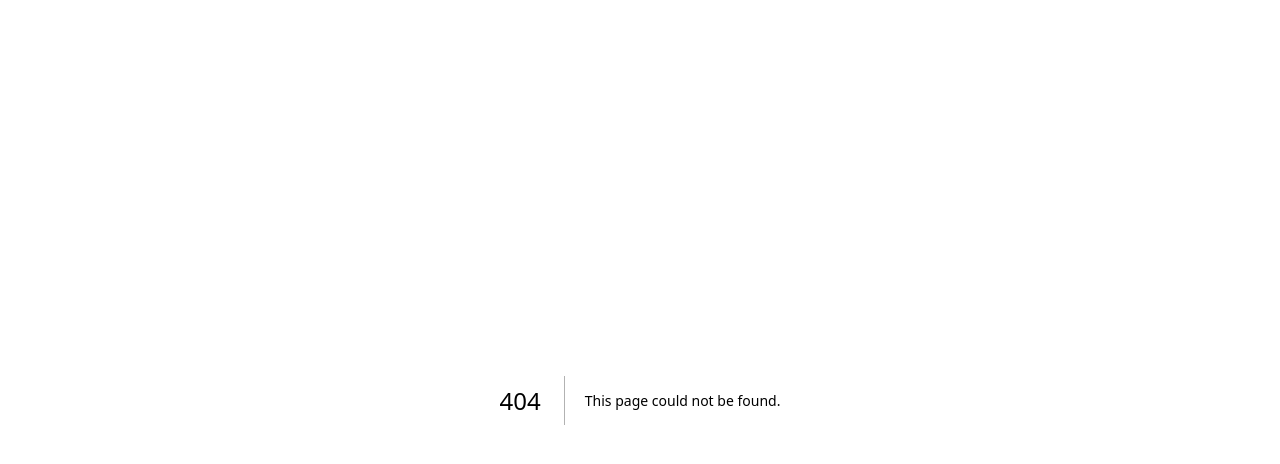
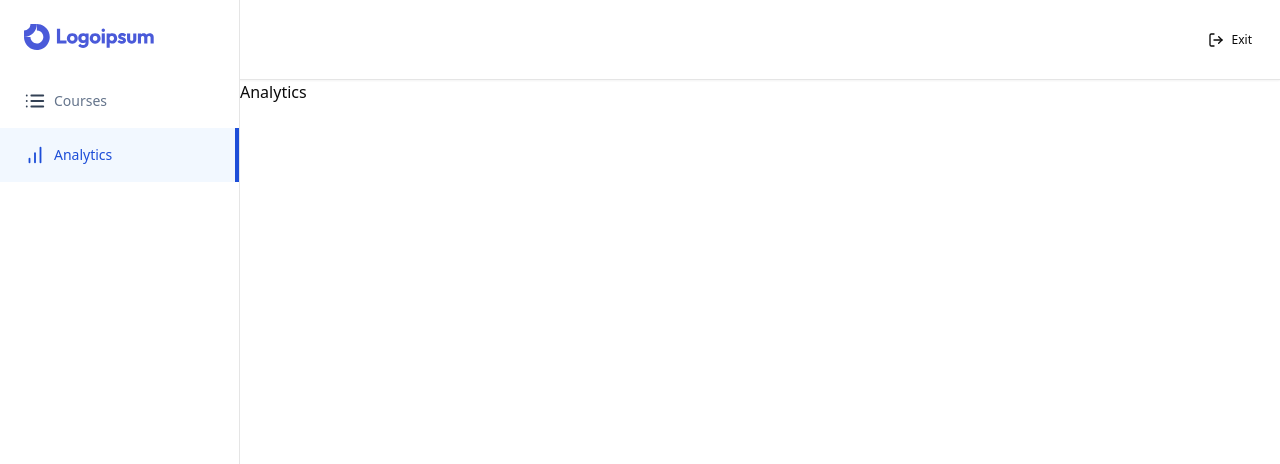
Before and after one commit to christienMD/lms-course-platform, a Next.js app: page /teacher/analytics in a window 1280 px wide. Before the commit this address had no page. Shown: the top 464 px of the page. Built offline with nearby package versions, Linux system fonts and the light colour scheme.

Commit message:
refactor: update Logo color refactor: create teacher create page

```diff
--- /dev/null
+++ b/app/(dashboard)/(routes)/teacher/analytics/page.tsx
@@ -0,0 +1,9 @@
+import React from 'react'
+
+const Analytics = () => {
+  return (
+    <div>Analytics</div>
+  )
+}
+
+export default Analytics
--- a/app/(dashboard)/(routes)/teacher/courses/page.tsx
+++ b/app/(dashboard)/(routes)/teacher/courses/page.tsx
@@ -1,9 +1,15 @@
-import React from 'react'
+import { Button } from "@/components/ui/button";
+import Link from "next/link";
+import React from "react";
 
 const CoursesPage = () => {
   return (
-    <div>CoursesPage</div>
-  )
-}
+    <div className="p-6">
+      <Button asChild>
+        <Link href="/teacher/create">New Course</Link>
+      </Button>
+    </div>
+  );
+};
 
-export default CoursesPage
+export default CoursesPage;
--- /dev/null
+++ b/app/(dashboard)/(routes)/teacher/create/page.tsx
@@ -0,0 +1,7 @@
+"use client";
+
+const CreatePage = () => {
+  return <div>CreatePage</div>;
+};
+
+export default CreatePage;
--- a/app/(dashboard)/_components/SidebarItem.tsx
+++ b/app/(dashboard)/_components/SidebarItem.tsx
@@ -29,19 +29,19 @@ const SidebarItem = ({ icon: Icon, label, href }: Props) => {
       className={cn(
         "h-full flex items-center gap-x-2 text-slate-500 text-sm font[500] pl-6 hover:text-slate-600 hover:bg-slate-300/20",
         isActive &&
-          "text-sky-700 bg-sky-200/20 hover:bg-sky-200/20 hover:text-sky-700"
+          "text-blue-700 bg-blue-200/20 hover:bg-blue-200/20 hover:text-blue-700"
       )}
     >
       <div className="flex items-center gap-x-2 py-4">
         <Icon
           size={22}
-          className={cn("text-slate-700", isActive && "text-sky-700")}
+          className={cn("text-slate-700", isActive && "text-blue-700")}
         />
         {label}
       </div>
       <div
         className={cn(
-          "ml-auto opacity-0 border-2 border-sky-700 h-full transition-all",
+          "ml-auto opacity-0 border-2 border-blue-700 h-full transition-all",
           isActive && "opacity-100"
         )}
       />
--- a/app/(dashboard)/_components/SidebarRoutes.tsx
+++ b/app/(dashboard)/_components/SidebarRoutes.tsx
@@ -1,6 +1,7 @@
-import { Compass, Layout } from "lucide-react";
+import { BarChart, Compass, Layout, List } from "lucide-react";
 import React from "react";
 import SidebarItem from "./SidebarItem";
+import { usePathname } from "next/navigation";
 
 const guestRoutes = [
   {
@@ -15,8 +16,25 @@ const guestRoutes = [
   },
 ];
 
+const teacherRoutes = [
+  {
+    icon: List,
+    label: "Courses",
+    path: "/teacher/courses",
+  },
+  {
+    icon: BarChart,
+    label: "Analytics",
+    path: "/teacher/analytics",
+  },
+];
+
 const SidebarRoutes = () => {
-  const routes = guestRoutes;
+  const pathname = usePathname();
+
+  const isTeacherPage = pathname?.includes("teacher");
+
+  const routes = isTeacherPage ? teacherRoutes : guestRoutes;
 
   return (
     <div className="flex flex-col w-full">
--- a/app/(dashboard)/layout.tsx
+++ b/app/(dashboard)/layout.tsx
@@ -15,7 +15,7 @@ const DashboardLayout = ({ children }: Props) => {
       <div className="hidden md:flex h-full w-60 flex-col fixed inset-y-0 z-50">
         <Sidebar />
       </div>
-      <main className="md:pl-60">{children}</main>
+      <main className="md:pl-60 h-full pt-[80px]">{children}</main>
     </div>
   );
 };
```
Also changed, not shown: public/logo.svg.
